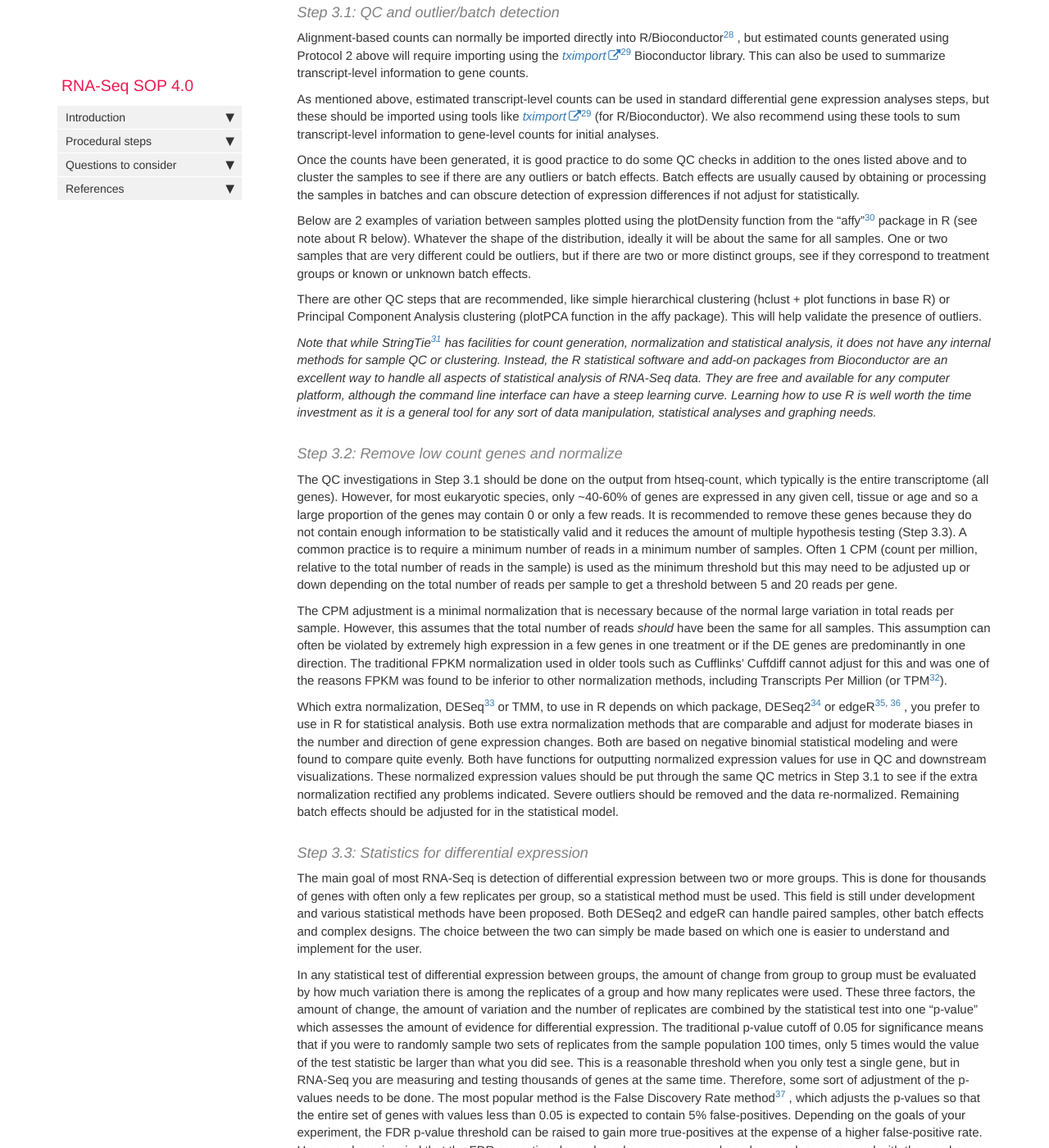
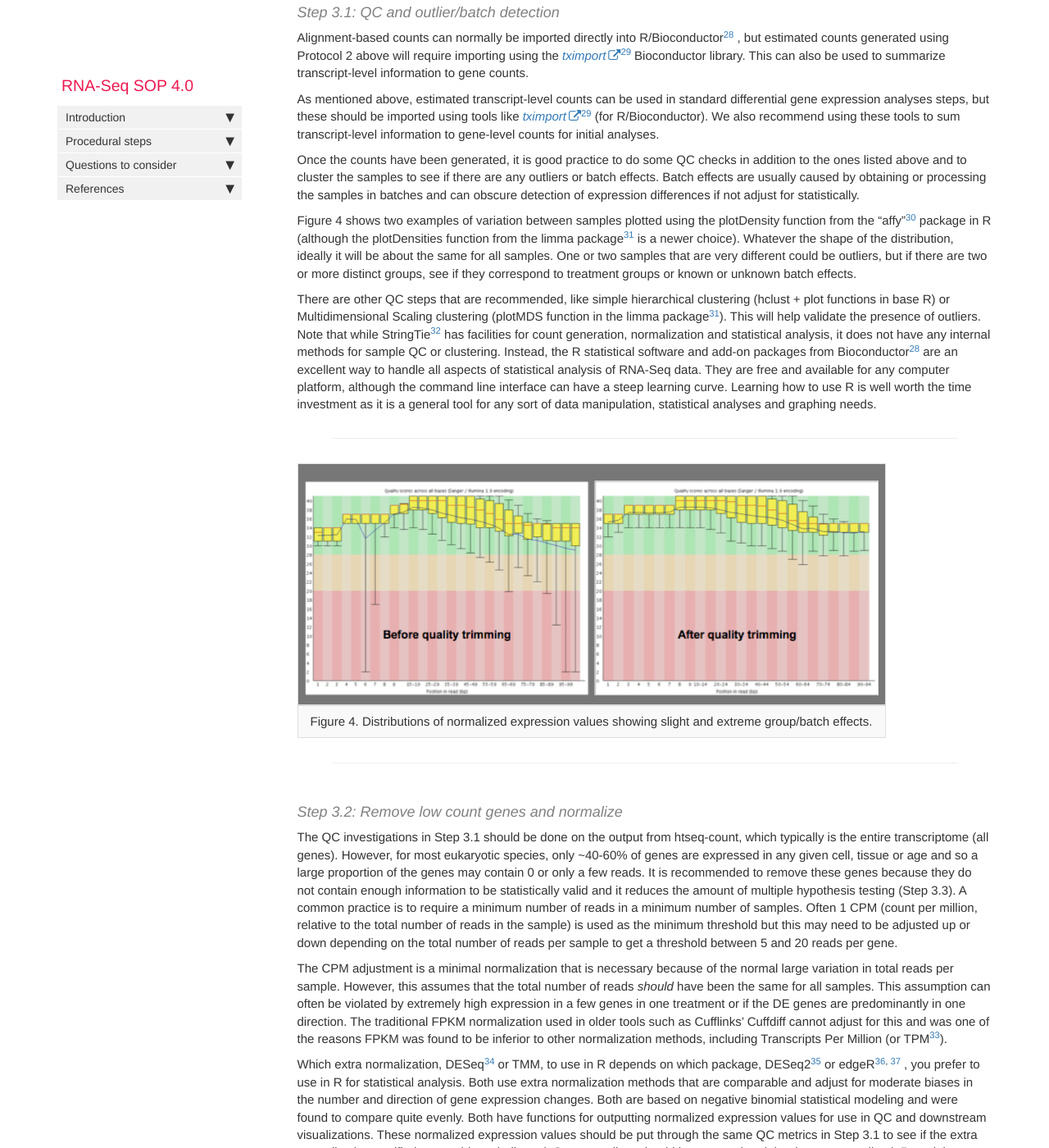
Before and after one commit to h3abionet/H3ABionet-SOPs, a Jekyll site: the page built from pages/genomics_analysis/RNA-Seq/RNA-Seq.md, in a window 1280 px wide and 1400 px high, scrolled down 8680 px. Shown: the whole window at 82% size. Built offline with Jekyll 4.4.1, drawn with Linux system fonts in a browser that asks for light colours; nearby versions of some CDN libraries; comment, search, counter and statistics services are not loaded; some of the changed text lies outside the part shown.

Commit message:
Adding text for Figure 4

```diff
--- a/pages/genomics_analysis/RNA-Seq/RNA-Seq.md
+++ b/pages/genomics_analysis/RNA-Seq/RNA-Seq.md
@@ -292,11 +292,18 @@ As mentioned above, estimated transcript-level counts can be used in standard di
 
 Once the counts have been generated, it is good practice to do some QC checks in addition to the ones listed above and to cluster the samples to see if there are any outliers or batch effects. Batch effects are usually caused by obtaining or processing the samples in batches and can obscure detection of expression differences if not adjust for statistically.
 
-Below are 2 examples of variation between samples plotted using the plotDensity function from the "affy"[^30] package in R (see note about R below). Whatever the shape of the distribution, ideally it will be about the same for all samples. One or two samples that are very different could be outliers, but if there are two or more distinct groups, see if they correspond to treatment groups or known or unknown batch effects.
+Figure 4 shows two examples of variation between samples plotted using the plotDensity function from the "affy"[^30] package in R (although the plotDensities function from the limma package[^limma] is a newer choice). Whatever the shape of the distribution, ideally it will be about the same for all samples. One or two samples that are very different could be outliers, but if there are two or more distinct groups, see if they correspond to treatment groups or known or unknown batch effects.
 
-There are other QC steps that are recommended, like simple hierarchical clustering (hclust + plot functions in base R) or Principal Component Analysis clustering (plotPCA function in the affy package). This will help validate the presence of outliers.
+There are other QC steps that are recommended, like simple hierarchical clustering (hclust + plot functions in base R) or Multidimensional Scaling clustering (plotMDS function in the limma package[^limma]). This will help validate the presence of outliers. Note that while StringTie[^31] has facilities for count generation, normalization and statistical analysis, it does not have any internal methods for sample QC or clustering. Instead, the R statistical software and add-on packages from Bioconductor[^28] are an excellent way to handle all aspects of statistical analysis of RNA-Seq data. They are free and available for any computer platform, although the command line interface can have a steep learning curve. Learning how to use R is well worth the time investment as it is a general tool for any sort of data manipulation, statistical analyses and graphing needs.
 
-_Note that while StringTie[^31] has facilities for count generation, normalization and statistical analysis, it does not have any internal methods for sample QC or clustering. Instead, the R statistical software and add-on packages from Bioconductor are an excellent way to handle all aspects of statistical analysis of RNA-Seq data. They are free and available for any computer platform, although the command line interface can have a steep learning curve. Learning how to use R is well worth the time investment as it is a general tool for any sort of data manipulation, statistical analyses and graphing needs._
+---
+
+| ![FastQC average quality score before and after trimming]({{ site.baseurl }}/assets/images/RNA-Seq-FASTQC2.png "image_tooltip") |
+| :--: |
+| Figure 4. Distributions of normalized expression values showing slight and extreme group/batch effects. |
+
+---
+
 
 #### _Step 3.2: Remove low count genes and normalize_ {#step-3-2-remove-low-count-genes-and-normalize}
 
@@ -517,6 +524,8 @@ Nodes are more than welcome to attempt these, however.  Should these be attempte
 
 [^43]: Kanehisa, M., & Goto, S. (2000). KEGG: kyoto encyclopedia of genes and genomes. Nucleic acids research, 28(1), 27-30.
 
+[^limma]: Ritchie, ME, Phipson, B, Wu, D, Hu, Y, Law, CW, Shi, W, and Smyth, GK (2015). [limma powers differential expression analyses for RNA-sequencing and microarray studies](https://www.ncbi.nlm.nih.gov/pmc/articles/PMC4402510/). Nucleic Acids Research 43(7), e47.
+
 [//]: <> (These are common abbreviations in the page.)
 *[H3ABioNet]: The Bioinformatics Network within the H3Africa Consortium
 *[FASTQ]: Standard format of raw sequence data. Quality scores assigned in the FASTQ files represent the probability that a certain base was called incorrectly. These scores are encoded in various ways and it is important to know the type of encoding for a given FASTQ file.
```
